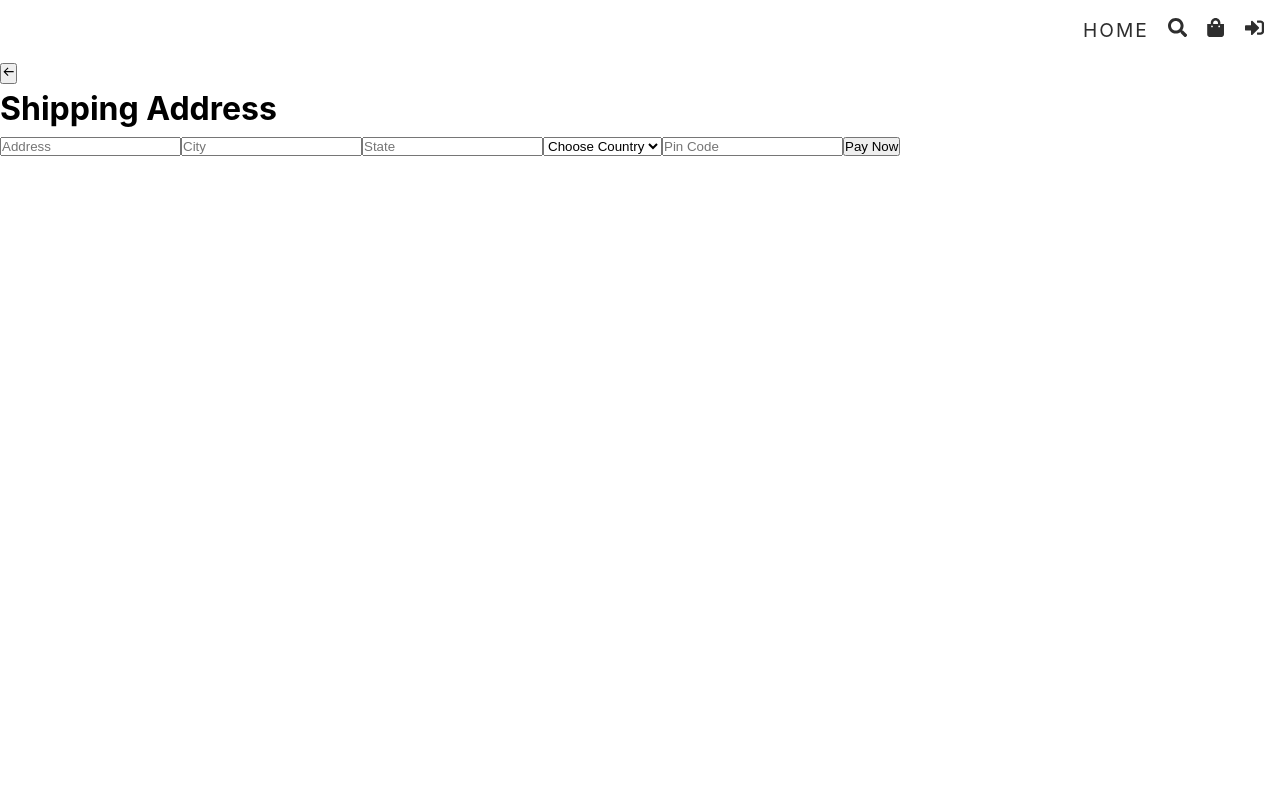
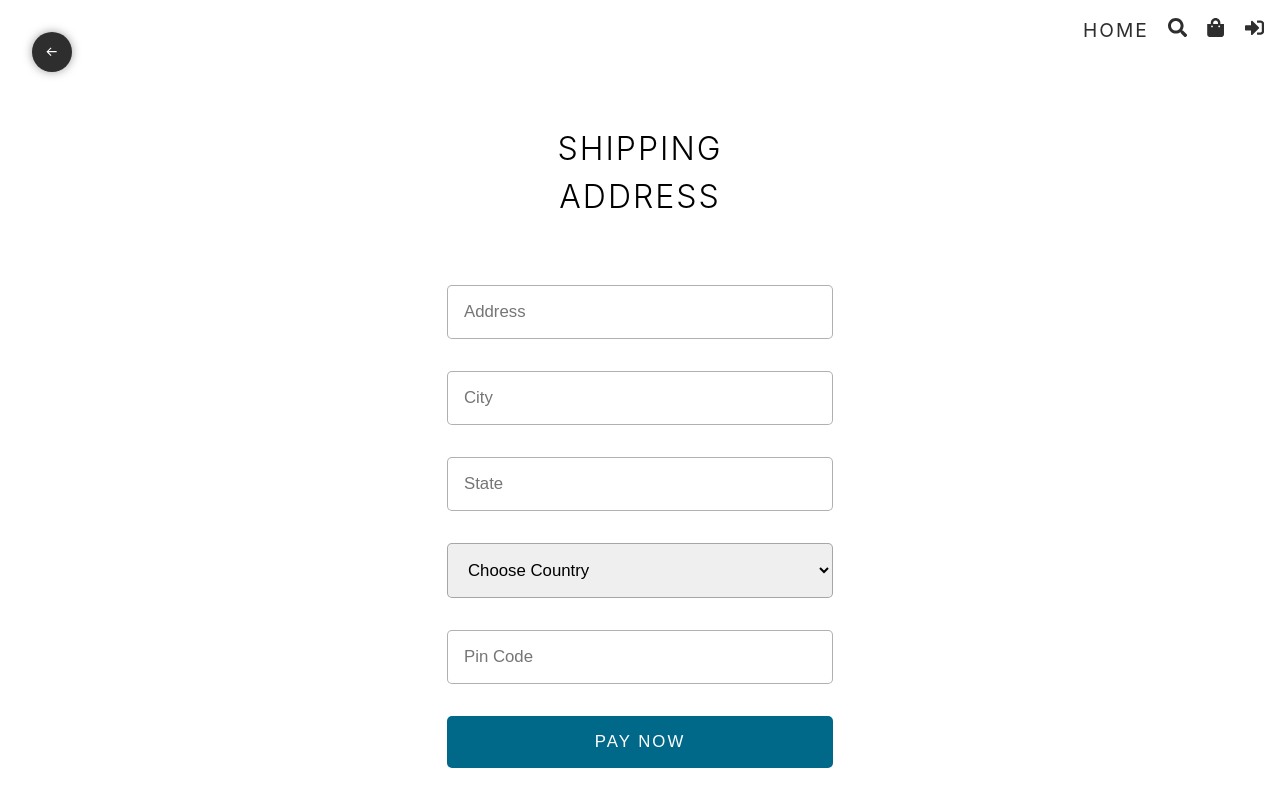
Before and after one commit to sanglap13/cart-baazar-frontend, a React (Vite) app: page /shipping in a window 1280 px wide. Built offline with nearby package versions, Linux system fonts and the light colour scheme.

Commit message:
feat: add shipping page form

```diff
--- /dev/null
+++ b/src/styles/_shipping.scss
@@ -0,0 +1,58 @@
+.shipping {
+  @include flex;
+
+  .back-btn {
+    @include square(2.5rem);
+    background-color: $color2;
+    color: $color1;
+    @include flex;
+    position: fixed;
+    top: 2rem;
+    left: 2rem;
+    border-radius: 100%;
+    border: none;
+    outline: none;
+    cursor: pointer;
+    @include baseShadow;
+
+    svg {
+      transition: all 0.3s;
+    }
+
+    &:hover svg {
+      translate: -0.25rem;
+    }
+  }
+
+  > form {
+    max-width: 450px;
+    width: 100%;
+    @include flex(column, center, stretch, 2rem);
+    padding: 2rem;
+
+    > h1 {
+      @include heading(2px);
+      margin: 2rem;
+      text-align: center;
+    }
+    > input,
+    > select {
+      border: 1px solid rgba(31, 31, 31, 0.351);
+      padding: 1rem;
+      outline: none;
+      font-size: 1.05rem;
+      border-radius: 5px;
+    }
+
+    > button {
+      @include btn(1rem, $color3, $color1);
+      border-radius: 5px;
+      font-size: 1.05rem;
+      text-transform: uppercase;
+      letter-spacing: 2px;
+      &:hover {
+        opacity: 0.8;
+      }
+    }
+  }
+}
--- a/src/styles/admin-styles/_mixin.scss
+++ b/src/styles/admin-styles/_mixin.scss
@@ -46,3 +46,12 @@
 @mixin baseShadow() {
   box-shadow: 0 0 10px rgba(0, 0, 0, 0.384);
 }
+
+@mixin btn($p: 0.5rem 1rem, $bg, $color) {
+  cursor: pointer;
+  border: none;
+  outline: none;
+  padding: $p;
+  background-color: $bg;
+  color: $color;
+}
--- a/src/styles/app.scss
+++ b/src/styles/app.scss
@@ -37,6 +37,8 @@
 
 @import "home";
 @import "cart";
+@import "shipping";
+@import "login";
 
 @import "admin-styles/dashboard";
 @import "admin-styles/products";
```
